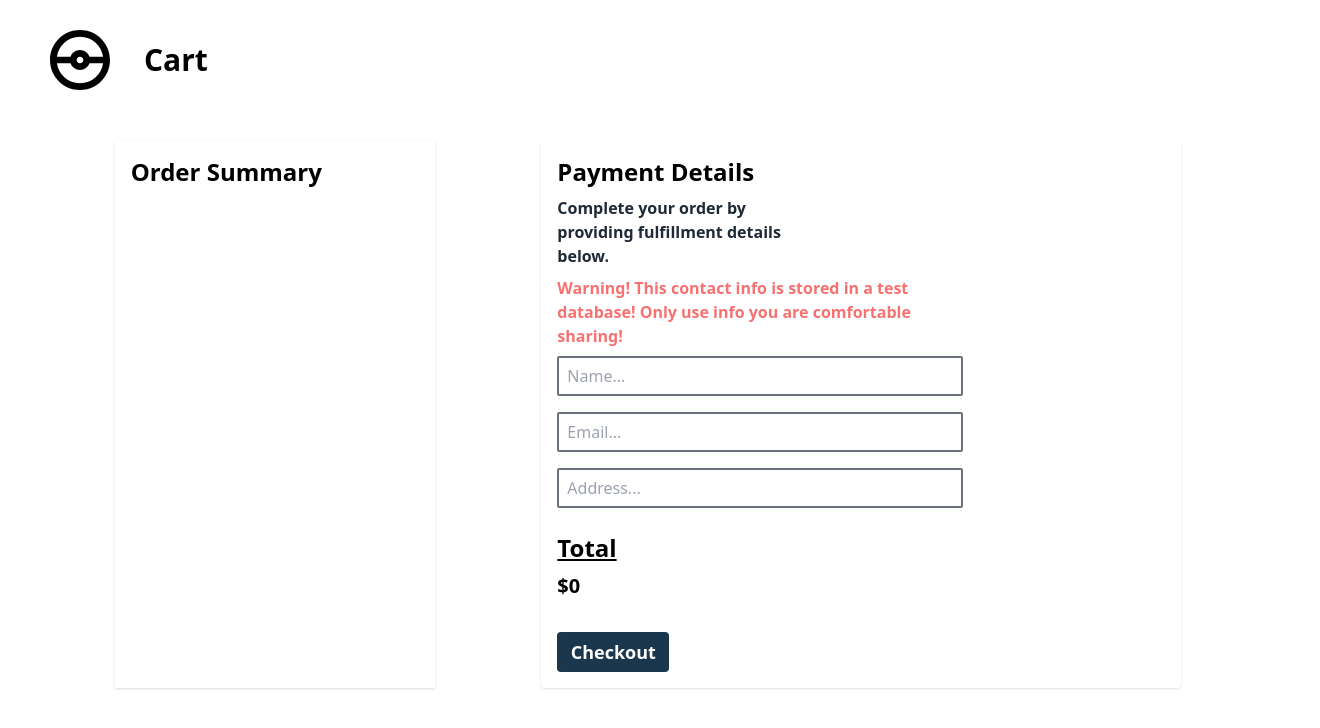
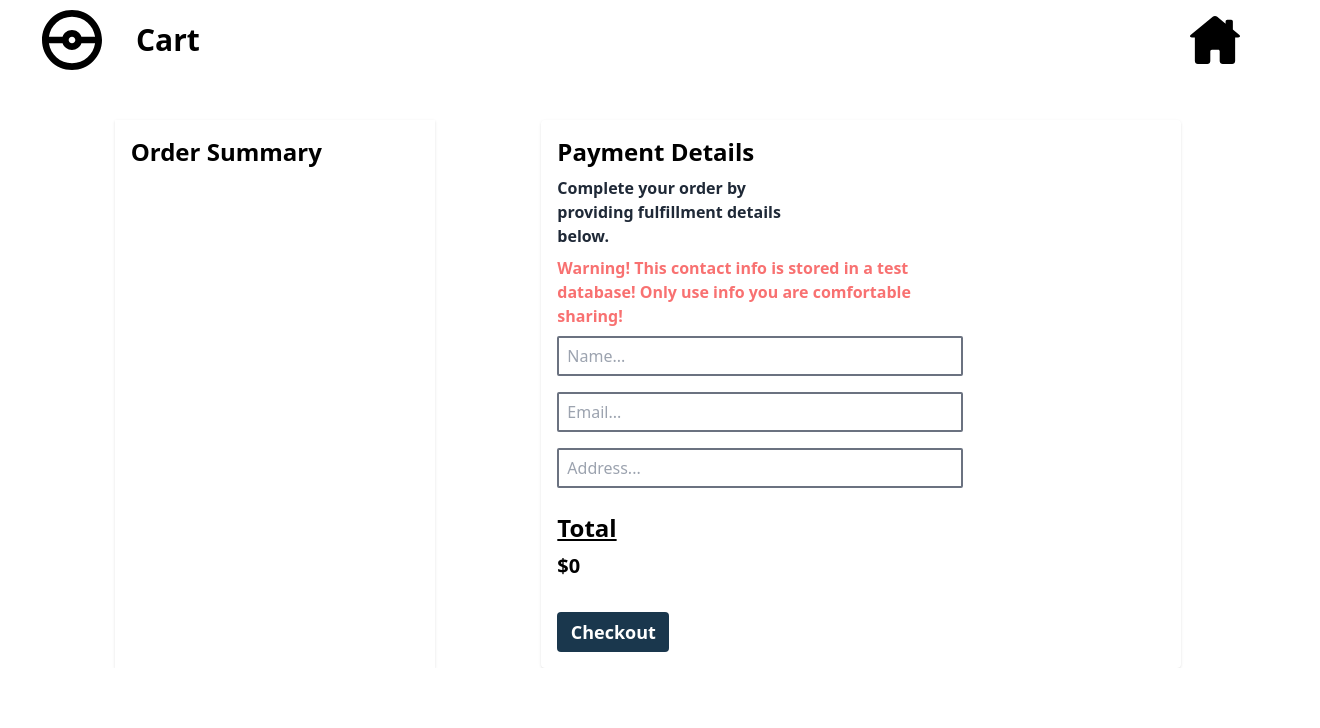
Before and after one commit to ejames711/pokemart, a Next.js app: page /checkout in a window 1280 px wide. Shown: the top 728 px of the page, 1320 px wide, since content can reach past the window. Built offline with nearby package versions, Linux system fonts and the light colour scheme.

Commit message:
adjust cart stylings

```diff
--- a/components/Cart.js
+++ b/components/Cart.js
@@ -40,7 +40,7 @@ export default function Cart({cartOpen, setCartOpen}) {
       }
 
     return(
-        <div className="flex flex-col items-center w-full md:items-end" >
+        <div className="flex flex-col items-center md:items-end" >
             <div className={getTotal().totalQuantity <= 0 ? "hidden" : "absolute flex items-center justify-center w-6 h-6 p-1 text-white bg-black rounded-full top-6 hover:cursor-pointer"} onClick={() => setCartOpen(!cartOpen)}>{getTotal().totalQuantity}</div>
             <Image src={'/assets/svg/empty-cart.svg'}  height={50} width={50} alt='cart' className="p-1 rounded hover:cursor-pointer hover:bg-slate-600" onClick={() => setCartOpen(!cartOpen)}/>
             {cartOpen ?
--- a/components/CartItem.js
+++ b/components/CartItem.js
@@ -20,7 +20,7 @@ export default function CartItem({id, name, image, price, quantity}) {
     }
 
     return(
-        <motion.div className="flex items-center w-full shrink-0 h-20 gap-4 font-semibold text-center rounded-sm shadow lg:min-w-[400px] justify-between px-1 my-2 bg-slate-300"
+        <motion.div className="flex items-center w-full shrink-0 h-20 gap-4 font-semibold text-center rounded-sm shadow lg:min-w-[400px] justify-between px-1 my-2"
         variants={fadeIn}
         initial="hidden"
         animate="visible"
--- a/pages/checkout.js
+++ b/pages/checkout.js
@@ -1,18 +1,22 @@
 import Image from "next/image"
 import Link from "next/link"
-import Nav from "../components/Page/Nav"
 import OrderSummary from "../components/Checkout/OrderSummary"
 import PaymentDetails from "../components/Checkout/PaymentDetails"
 
 export default function Checkout() {
 
     return (
-        <div className="flex flex-col">
-            <div className="flex items-center justify-center w-full md:mt-5 md:ml-10 md:justify-start">
+        <div className="flex flex-col overflow-x-hidden">
+            <div className="flex items-center w-full justify-evenly md:justify-between">
+                <div className="flex items-center md:ml-8">
+                    <Link href={'/'}>
+                        <Image src={'/assets/svg/pokeball-black.svg'} height={80} width={80}/>
+                    </Link>
+                    <h1 className="ml-6 text-3xl font-bold">Cart</h1>
+                </div>
                 <Link href={'/'}>
-                    <Image src={'/assets/svg/pokeball-black.svg'} height={80} width={80}/>
+                    <Image src={'/assets/home.svg'} height={50} width={50} className='md:mr-10' alt='home'/>
                 </Link>
-                <h1 className="ml-6 text-3xl font-bold">Cart</h1>
             </div>
             <div className="flex flex-col w-full md:mt-10 md:flex-row justify-evenly md:justify-between md:mx-2 lg:justify-evenly">
                 <OrderSummary />
```
